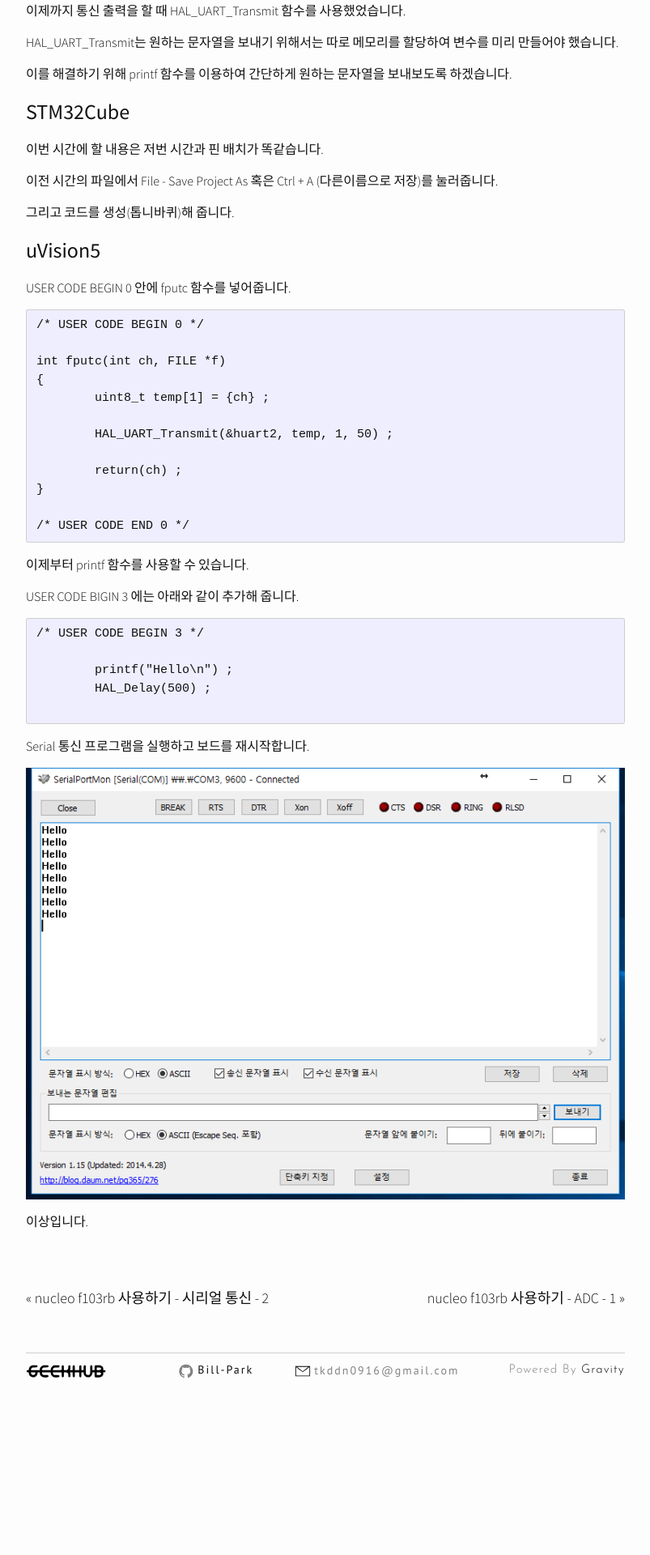
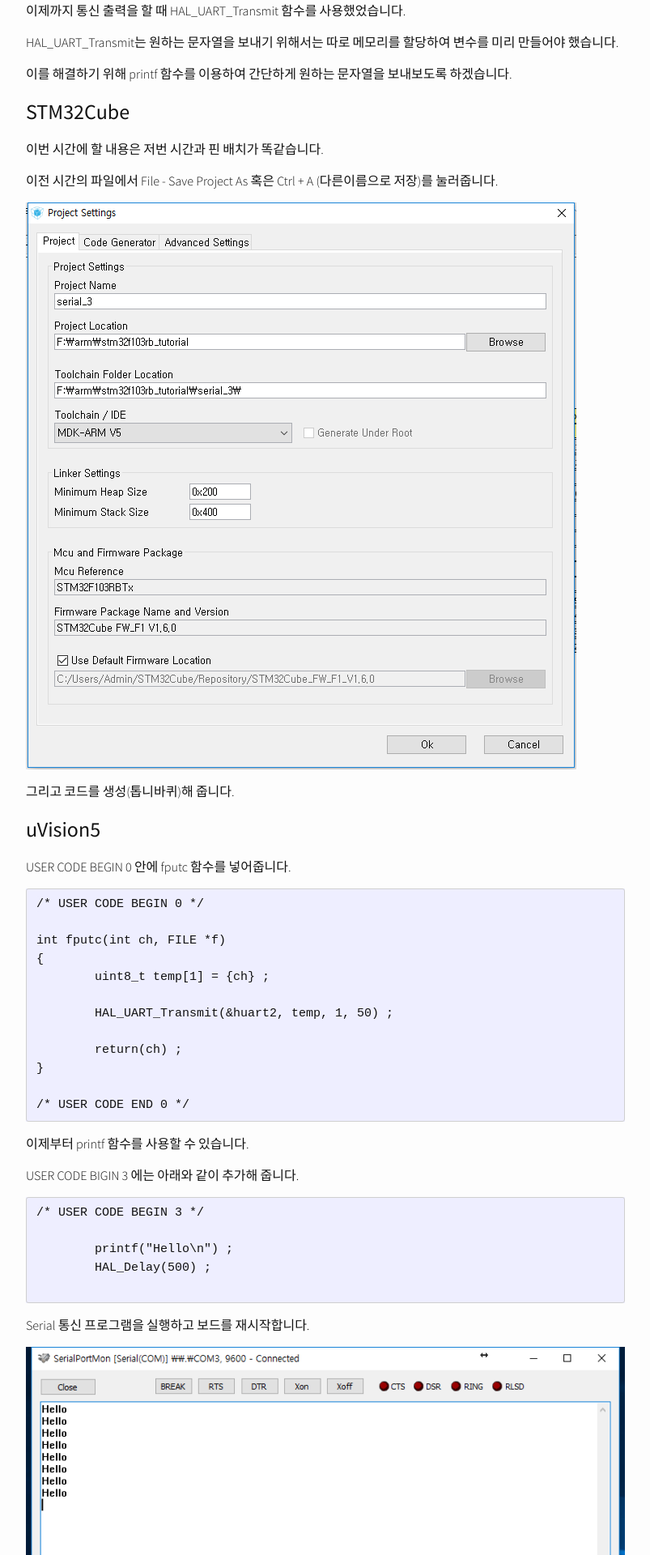
Before and after one commit to Bill-Park/bill-park.github.io, a Jekyll site: the page built from _posts/2017-11-03-nucleo_f103rb_serial-3.markdown, in a window 1280 px wide. Shown: the part 372-2292 px from the top of the page at 81% size, without its empty margins (238-1041 px from the left). Built offline with Jekyll 4.4.1, drawn with Linux system fonts in a browser that asks for light colours; nearby versions of some CDN libraries; before the commit the page ends 2137 px from its top, so only the background shows below that.

Commit message:
fix serial_3

```diff
--- a/_posts/2017-11-03-nucleo_f103rb_serial-3.markdown
+++ b/_posts/2017-11-03-nucleo_f103rb_serial-3.markdown
@@ -15,6 +15,8 @@ HAL_UART_Transmit는 원하는 문자열을 보내기 위해서는 따로 메모
 이번 시간에 할 내용은 저번 시간과 핀 배치가 똑같습니다.
 
 이전 시간의 파일에서 File - Save Project As 혹은 Ctrl + A (다른이름으로 저장)를 눌러줍니다.
+
+![]({{ site.url }}/img/nucleo/serial_3/0.png)
 
 그리고 코드를 생성(톱니바퀴)해 줍니다.
 
```
Also changed, not shown: img/nucleo/serial_3/0.png (added).
